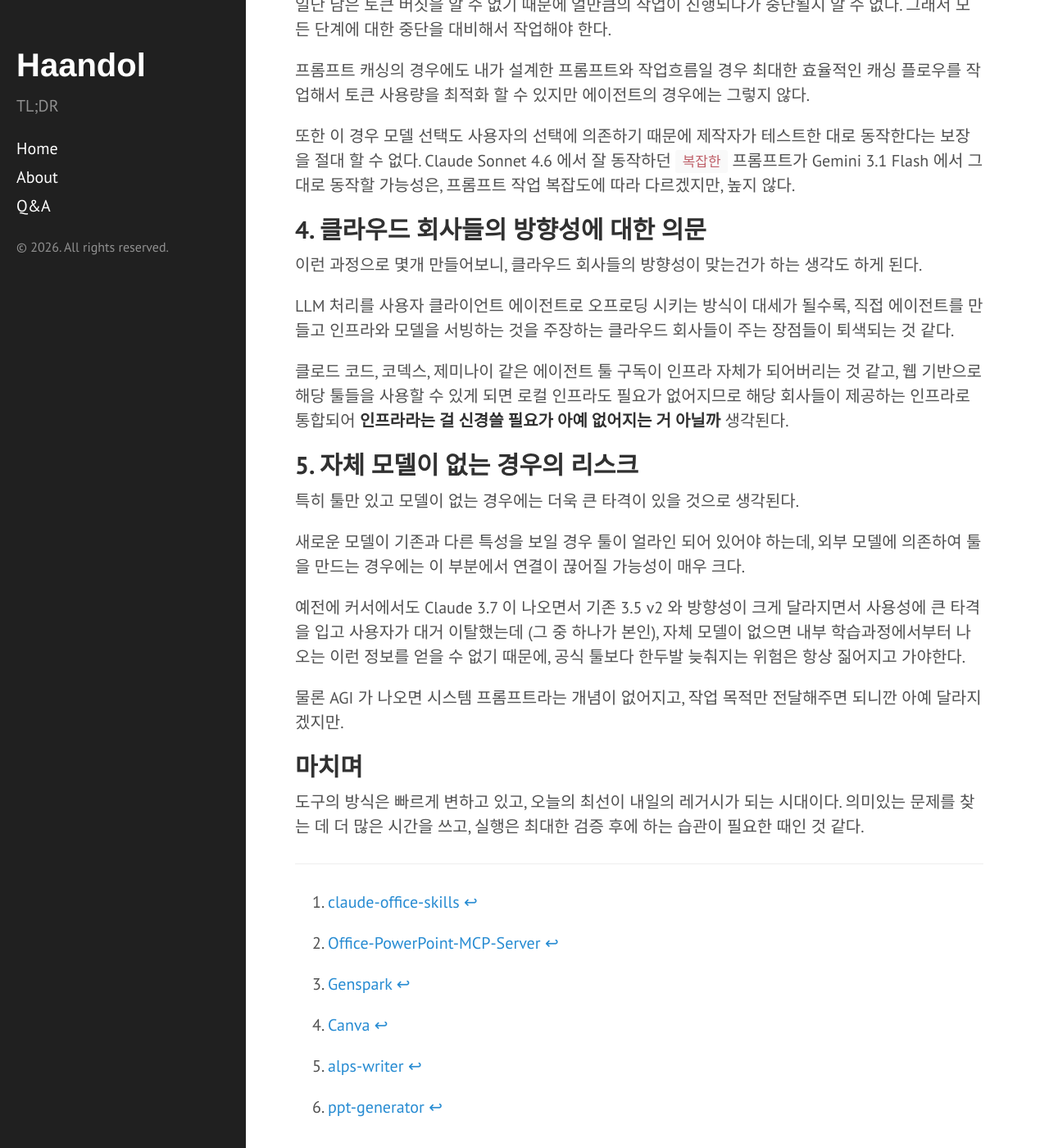
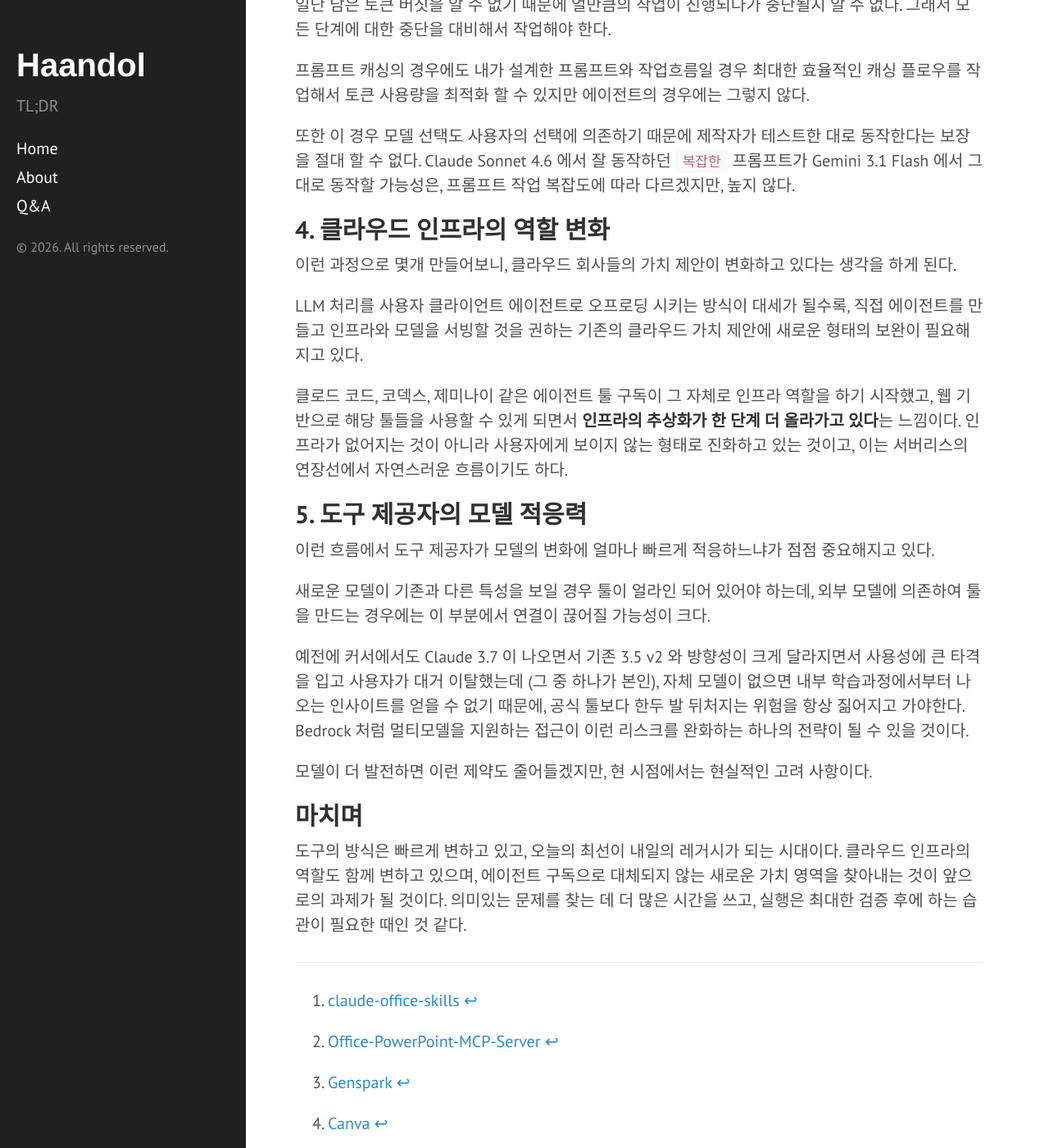
Before and after one commit to haandol/haandol.github.com, a Jekyll site: the page built from _posts/2026-03-02-considerations-before-developing-mcp-server.md, in a window 1280 px wide and 1400 px high, scrolled down 2715 px. Shown: the whole window at 82% size. Built offline with Jekyll 4.4.1, drawn with Linux system fonts in a browser that asks for light colours; comment, search, counter and statistics services are not loaded.

Commit message:
update doc

```diff
--- a/_posts/2026-03-02-considerations-before-developing-mcp-server.md
+++ b/_posts/2026-03-02-considerations-before-developing-mcp-server.md
@@ -76,27 +76,27 @@ LLM 오프로딩 자체가 큰 장애요소가 되기도 한다.
 
 또한 이 경우 모델 선택도 사용자의 선택에 의존하기 때문에 제작자가 테스트한 대로 동작한다는 보장을 절대 할 수 없다. Claude Sonnet 4.6 에서 잘 동작하던 `복잡한` 프롬프트가 Gemini 3.1 Flash 에서 그대로 동작할 가능성은, 프롬프트 작업 복잡도에 따라 다르겠지만, 높지 않다.
 
-## 4. 클라우드 회사들의 방향성에 대한 의문
+## 4. 클라우드 인프라의 역할 변화
 
-이런 과정으로 몇개 만들어보니, 클라우드 회사들의 방향성이 맞는건가 하는 생각도 하게 된다.
+이런 과정으로 몇개 만들어보니, 클라우드 회사들의 가치 제안이 변화하고 있다는 생각을 하게 된다.
 
-LLM 처리를 사용자 클라이언트 에이전트로 오프로딩 시키는 방식이 대세가 될수록, 직접 에이전트를 만들고 인프라와 모델을 서빙하는 것을 주장하는 클라우드 회사들이 주는 장점들이 퇴색되는 것 같다.
+LLM 처리를 사용자 클라이언트 에이전트로 오프로딩 시키는 방식이 대세가 될수록, 직접 에이전트를 만들고 인프라와 모델을 서빙할 것을 권하는 기존의 클라우드 가치 제안에 새로운 형태의 보완이 필요해지고 있다.
 
-클로드 코드, 코덱스, 제미나이 같은 에이전트 툴 구독이 인프라 자체가 되어버리는 것 같고, 웹 기반으로 해당 툴들을 사용할 수 있게 되면 로컬 인프라도 필요가 없어지므로 해당 회사들이 제공하는 인프라로 통합되어 **인프라라는 걸 신경쓸 필요가 아예 없어지는 거 아닐까** 생각된다.
+클로드 코드, 코덱스, 제미나이 같은 에이전트 툴 구독이 그 자체로 인프라 역할을 하기 시작했고, 웹 기반으로 해당 툴들을 사용할 수 있게 되면서 **인프라의 추상화가 한 단계 더 올라가고 있다**는 느낌이다. 인프라가 없어지는 것이 아니라 사용자에게 보이지 않는 형태로 진화하고 있는 것이고, 이는 서버리스의 연장선에서 자연스러운 흐름이기도 하다.
 
-## 5. 자체 모델이 없는 경우의 리스크
+## 5. 도구 제공자의 모델 적응력
 
-특히 툴만 있고 모델이 없는 경우에는 더욱 큰 타격이 있을 것으로 생각된다.
+이런 흐름에서 도구 제공자가 모델의 변화에 얼마나 빠르게 적응하느냐가 점점 중요해지고 있다.
 
-새로운 모델이 기존과 다른 특성을 보일 경우 툴이 얼라인 되어 있어야 하는데, 외부 모델에 의존하여 툴을 만드는 경우에는 이 부분에서 연결이 끊어질 가능성이 매우 크다.
+새로운 모델이 기존과 다른 특성을 보일 경우 툴이 얼라인 되어 있어야 하는데, 외부 모델에 의존하여 툴을 만드는 경우에는 이 부분에서 연결이 끊어질 가능성이 크다.
 
-예전에 커서에서도 Claude 3.7 이 나오면서 기존 3.5 v2 와 방향성이 크게 달라지면서 사용성에 큰 타격을 입고 사용자가 대거 이탈했는데 (그 중 하나가 본인), 자체 모델이 없으면 내부 학습과정에서부터 나오는 이런 정보를 얻을 수 없기 때문에, 공식 툴보다 한두발 늦춰지는 위험은 항상 짊어지고 가야한다.
+예전에 커서에서도 Claude 3.7 이 나오면서 기존 3.5 v2 와 방향성이 크게 달라지면서 사용성에 큰 타격을 입고 사용자가 대거 이탈했는데 (그 중 하나가 본인), 자체 모델이 없으면 내부 학습과정에서부터 나오는 인사이트를 얻을 수 없기 때문에, 공식 툴보다 한두 발 뒤처지는 위험을 항상 짊어지고 가야한다. Bedrock 처럼 멀티모델을 지원하는 접근이 이런 리스크를 완화하는 하나의 전략이 될 수 있을 것이다.
 
-물론 AGI 가 나오면 시스템 프롬프트라는 개념이 없어지고, 작업 목적만 전달해주면 되니깐 아예 달라지겠지만.
+모델이 더 발전하면 이런 제약도 줄어들겠지만, 현 시점에서는 현실적인 고려 사항이다.
 
 ## 마치며
 
-도구의 방식은 빠르게 변하고 있고, 오늘의 최선이 내일의 레거시가 되는 시대이다. 의미있는 문제를 찾는 데 더 많은 시간을 쓰고, 실행은 최대한 검증 후에 하는 습관이 필요한 때인 것 같다.
+도구의 방식은 빠르게 변하고 있고, 오늘의 최선이 내일의 레거시가 되는 시대이다. 클라우드 인프라의 역할도 함께 변하고 있으며, 에이전트 구독으로 대체되지 않는 새로운 가치 영역을 찾아내는 것이 앞으로의 과제가 될 것이다. 의미있는 문제를 찾는 데 더 많은 시간을 쓰고, 실행은 최대한 검증 후에 하는 습관이 필요한 때인 것 같다.
 
 ---
 
```
